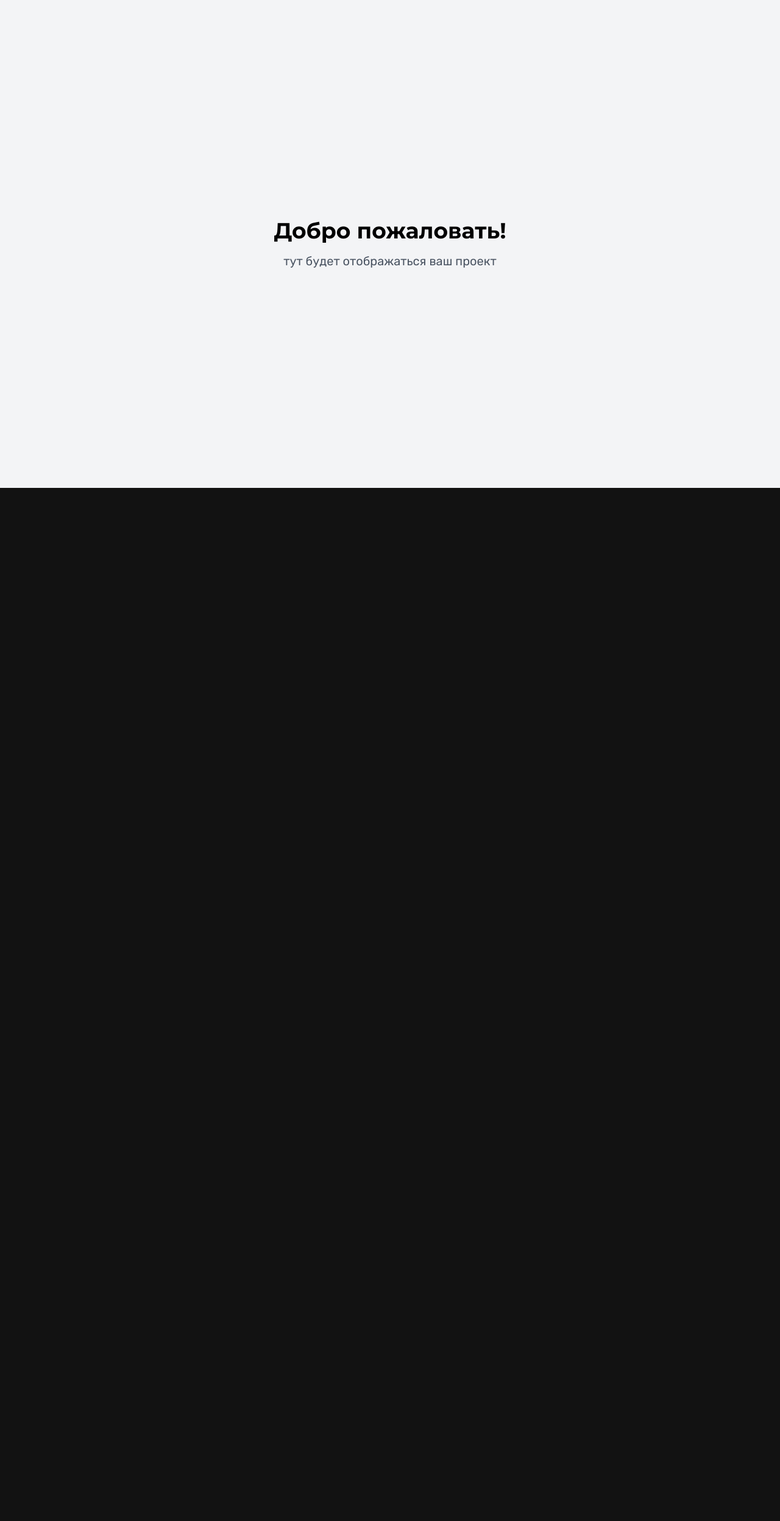
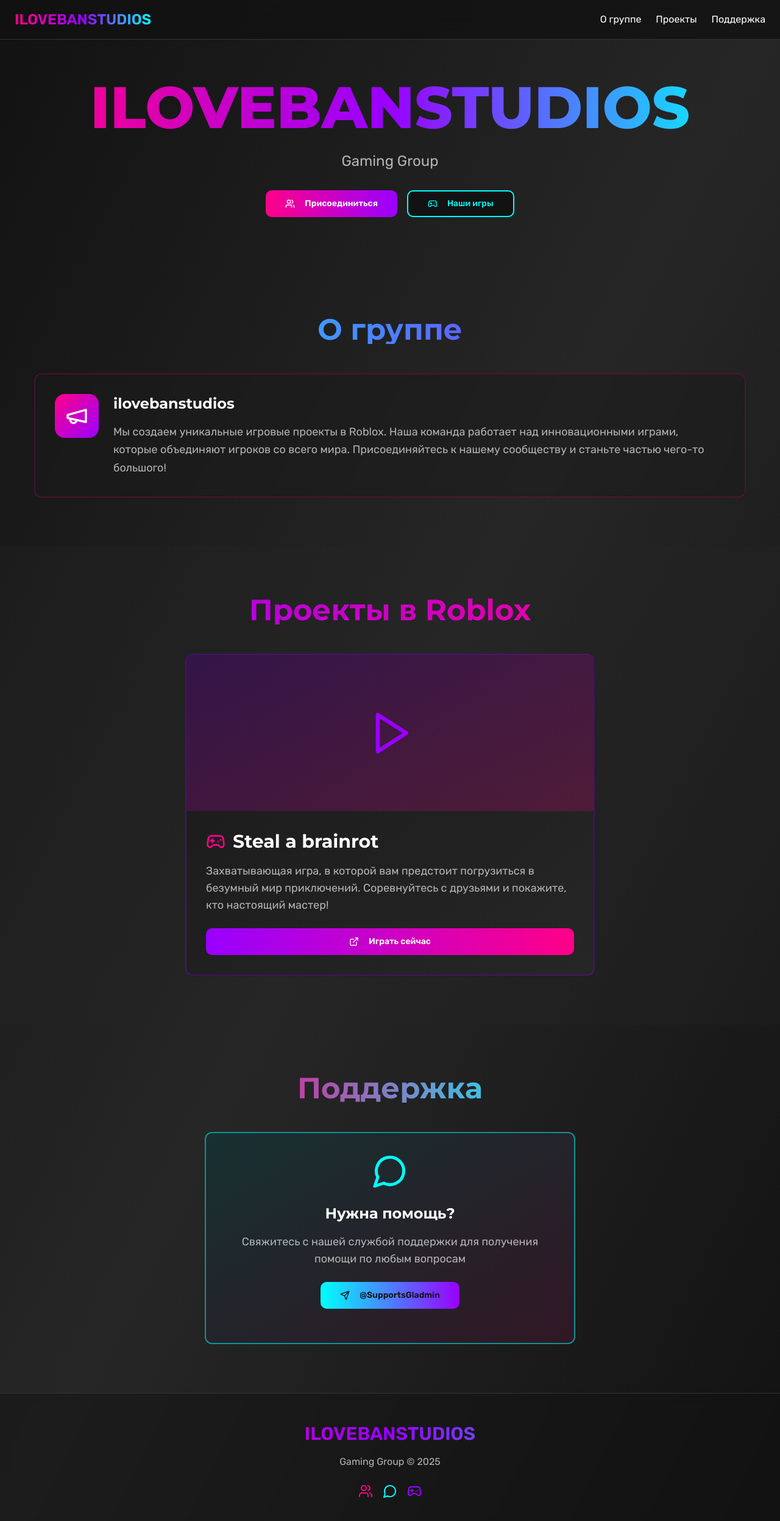
Before and after one commit to pr-poehali-dev/ilovebanstudios-website, a React (Vite) app: page / in a window 1280 px wide. Shown: the top 2494 px of the page at 61% size. Before the commit the page ends 800 px from the top, so only its background shows below. Built offline with nearby package versions, Linux system fonts and the light colour scheme.

Commit message:
Удалить лишнее приветствие

```diff
--- a/src/pages/Index.tsx
+++ b/src/pages/Index.tsx
@@ -1,12 +1,147 @@
-// Update this page (the content is just a fallback if you fail to update the page)
+import { Button } from "@/components/ui/button";
+import { Card, CardContent } from "@/components/ui/card";
+import Icon from "@/components/ui/icon";
 
 const Index = () => {
   return (
-    <div className="min-h-screen flex items-center justify-center bg-gray-100">
-      <div className="text-center">
-        <h1 className="text-4xl font-bold mb-4 color-black text-black">Добро пожаловать!</h1>
-        <p className="text-xl text-gray-600">тут будет отображаться ваш проект</p>
-      </div>
+    <div className="min-h-screen bg-gradient-to-br from-background via-muted to-background">
+      <nav className="fixed top-0 left-0 right-0 z-50 backdrop-blur-lg bg-background/80 border-b border-border">
+        <div className="container mx-auto px-6 py-4">
+          <div className="flex items-center justify-between">
+            <div className="text-2xl font-bold bg-gradient-to-r from-primary via-accent to-secondary bg-clip-text text-transparent">
+              ILOVEBANSTUDIOS
+            </div>
+            <div className="flex gap-6 items-center">
+              <a href="#about" className="hover:text-primary transition-colors">О группе</a>
+              <a href="#projects" className="hover:text-primary transition-colors">Проекты</a>
+              <a href="#support" className="hover:text-primary transition-colors">Поддержка</a>
+            </div>
+          </div>
+        </div>
+      </nav>
+
+      <section className="pt-32 pb-20 px-6">
+        <div className="container mx-auto text-center">
+          <h1 className="text-7xl md:text-8xl font-black mb-6 bg-gradient-to-r from-primary via-accent to-secondary bg-clip-text text-transparent animate-fade-in">
+            ILOVEBANSTUDIOS
+          </h1>
+          <p className="text-xl md:text-2xl text-muted-foreground mb-8 animate-fade-in">
+            Gaming Group
+          </p>
+          <div className="flex gap-4 justify-center animate-fade-in">
+            <Button
+              size="lg"
+              className="bg-gradient-to-r from-primary to-accent hover:scale-105 transition-transform text-white font-semibold px-8"
+            >
+              <Icon name="Users" size={20} className="mr-2" />
+              Присоединиться
+            </Button>
+            <Button
+              size="lg"
+              variant="outline"
+              className="border-2 border-secondary text-secondary hover:bg-secondary hover:text-background transition-all"
+            >
+              <Icon name="Gamepad2" size={20} className="mr-2" />
+              Наши игры
+            </Button>
+          </div>
+        </div>
+      </section>
+
+      <section id="about" className="py-20 px-6">
+        <div className="container mx-auto">
+          <h2 className="text-5xl font-bold text-center mb-12 bg-gradient-to-r from-secondary to-accent bg-clip-text text-transparent">
+            О группе
+          </h2>
+          <Card className="bg-card/50 backdrop-blur border-2 border-primary/20 hover:border-primary/50 transition-all hover-scale">
+            <CardContent className="p-8">
+              <div className="flex items-start gap-6">
+                <div className="bg-gradient-to-br from-primary to-accent p-4 rounded-2xl">
+                  <Icon name="Megaphone" size={40} className="text-white" />
+                </div>
+                <div>
+                  <h3 className="text-2xl font-bold mb-4">ilovebanstudios</h3>
+                  <p className="text-lg text-muted-foreground leading-relaxed">
+                    Мы создаем уникальные игровые проекты в Roblox. Наша команда работает над инновационными играми,
+                    которые объединяют игроков со всего мира. Присоединяйтесь к нашему сообществу и станьте частью
+                    чего-то большого!
+                  </p>
+                </div>
+              </div>
+            </CardContent>
+          </Card>
+        </div>
+      </section>
+
+      <section id="projects" className="py-20 px-6 bg-muted/30">
+        <div className="container mx-auto">
+          <h2 className="text-5xl font-bold text-center mb-12 bg-gradient-to-r from-accent to-primary bg-clip-text text-transparent">
+            Проекты в Roblox
+          </h2>
+          <div className="max-w-2xl mx-auto">
+            <Card className="bg-gradient-to-br from-card to-muted border-2 border-accent/30 hover:border-accent transition-all hover-scale overflow-hidden">
+              <div className="relative h-64 bg-gradient-to-br from-accent/20 to-primary/20 flex items-center justify-center">
+                <Icon name="Play" size={80} className="text-accent" />
+              </div>
+              <CardContent className="p-8">
+                <h3 className="text-3xl font-bold mb-4 flex items-center gap-3">
+                  <Icon name="Gamepad2" size={32} className="text-primary" />
+                  Steal a brainrot
+                </h3>
+                <p className="text-muted-foreground text-lg mb-6">
+                  Захватывающая игра, в которой вам предстоит погрузиться в безумный мир приключений.
+                  Соревнуйтесь с друзьями и покажите, кто настоящий мастер!
+                </p>
+                <Button
+                  className="w-full bg-gradient-to-r from-accent to-primary hover:scale-105 transition-transform text-white font-semibold"
+                  size="lg"
+                >
+                  <Icon name="ExternalLink" size={20} className="mr-2" />
+                  Играть сейчас
+                </Button>
+              </CardContent>
+            </Card>
+          </div>
+        </div>
+      </section>
+
+      <section id="support" className="py-20 px-6">
+        <div className="container mx-auto max-w-2xl text-center">
+          <h2 className="text-5xl font-bold mb-12 bg-gradient-to-r from-primary to-secondary bg-clip-text text-transparent">
+            Поддержка
+          </h2>
+          <Card className="bg-gradient-to-br from-secondary/10 to-primary/10 border-2 border-secondary/50 hover:border-secondary transition-all p-8">
+            <CardContent>
+              <Icon name="MessageCircle" size={60} className="mx-auto mb-6 text-secondary" />
+              <h3 className="text-2xl font-bold mb-4">Нужна помощь?</h3>
+              <p className="text-muted-foreground mb-6 text-lg">
+                Свяжитесь с нашей службой поддержки для получения помощи по любым вопросам
+              </p>
+              <Button
+                size="lg"
+                className="bg-gradient-to-r from-secondary to-accent hover:scale-105 transition-transform text-background font-semibold px-8"
+              >
+                <Icon name="Send" size={20} className="mr-2" />
+                @SupportsGladmin
+              </Button>
+            </CardContent>
+          </Card>
+        </div>
+      </section>
+
+      <footer className="py-12 px-6 border-t border-border bg-background/50 backdrop-blur">
+        <div className="container mx-auto text-center">
+          <div className="text-3xl font-bold mb-4 bg-gradient-to-r from-primary via-accent to-secondary bg-clip-text text-transparent">
+            ILOVEBANSTUDIOS
+          </div>
+          <p className="text-muted-foreground mb-6">Gaming Group © 2025</p>
+          <div className="flex gap-4 justify-center">
+            <Icon name="Users" size={24} className="text-primary hover:scale-110 transition-transform cursor-pointer" />
+            <Icon name="MessageCircle" size={24} className="text-secondary hover:scale-110 transition-transform cursor-pointer" />
+            <Icon name="Gamepad2" size={24} className="text-accent hover:scale-110 transition-transform cursor-pointer" />
+          </div>
+        </div>
+      </footer>
     </div>
   );
 };
--- a/tailwind.config.ts
+++ b/tailwind.config.ts
@@ -18,6 +18,10 @@ export default {
 			}
 		},
 		extend: {
+			fontFamily: {
+				sans: ['Rubik', 'sans-serif'],
+				heading: ['Montserrat', 'sans-serif'],
+			},
 			colors: {
 				border: 'hsl(var(--border))',
 				input: 'hsl(var(--input))',
@@ -70,25 +74,27 @@ export default {
 			},
 			keyframes: {
 				'accordion-down': {
-					from: {
-						height: '0'
-					},
-					to: {
-						height: 'var(--radix-accordion-content-height)'
-					}
+					from: { height: '0', opacity: '0' },
+					to: { height: 'var(--radix-accordion-content-height)', opacity: '1' }
 				},
 				'accordion-up': {
-					from: {
-						height: 'var(--radix-accordion-content-height)'
-					},
-					to: {
-						height: '0'
-					}
+					from: { height: 'var(--radix-accordion-content-height)', opacity: '1' },
+					to: { height: '0', opacity: '0' }
+				},
+				'fade-in': {
+					'0%': { opacity: '0', transform: 'translateY(10px)' },
+					'100%': { opacity: '1', transform: 'translateY(0)' }
+				},
+				'scale-in': {
+					'0%': { transform: 'scale(0.95)', opacity: '0' },
+					'100%': { transform: 'scale(1)', opacity: '1' }
 				}
 			},
 			animation: {
 				'accordion-down': 'accordion-down 0.2s ease-out',
-				'accordion-up': 'accordion-up 0.2s ease-out'
+				'accordion-up': 'accordion-up 0.2s ease-out',
+				'fade-in': 'fade-in 0.6s ease-out',
+				'scale-in': 'scale-in 0.3s ease-out'
 			}
 		}
 	},
```
